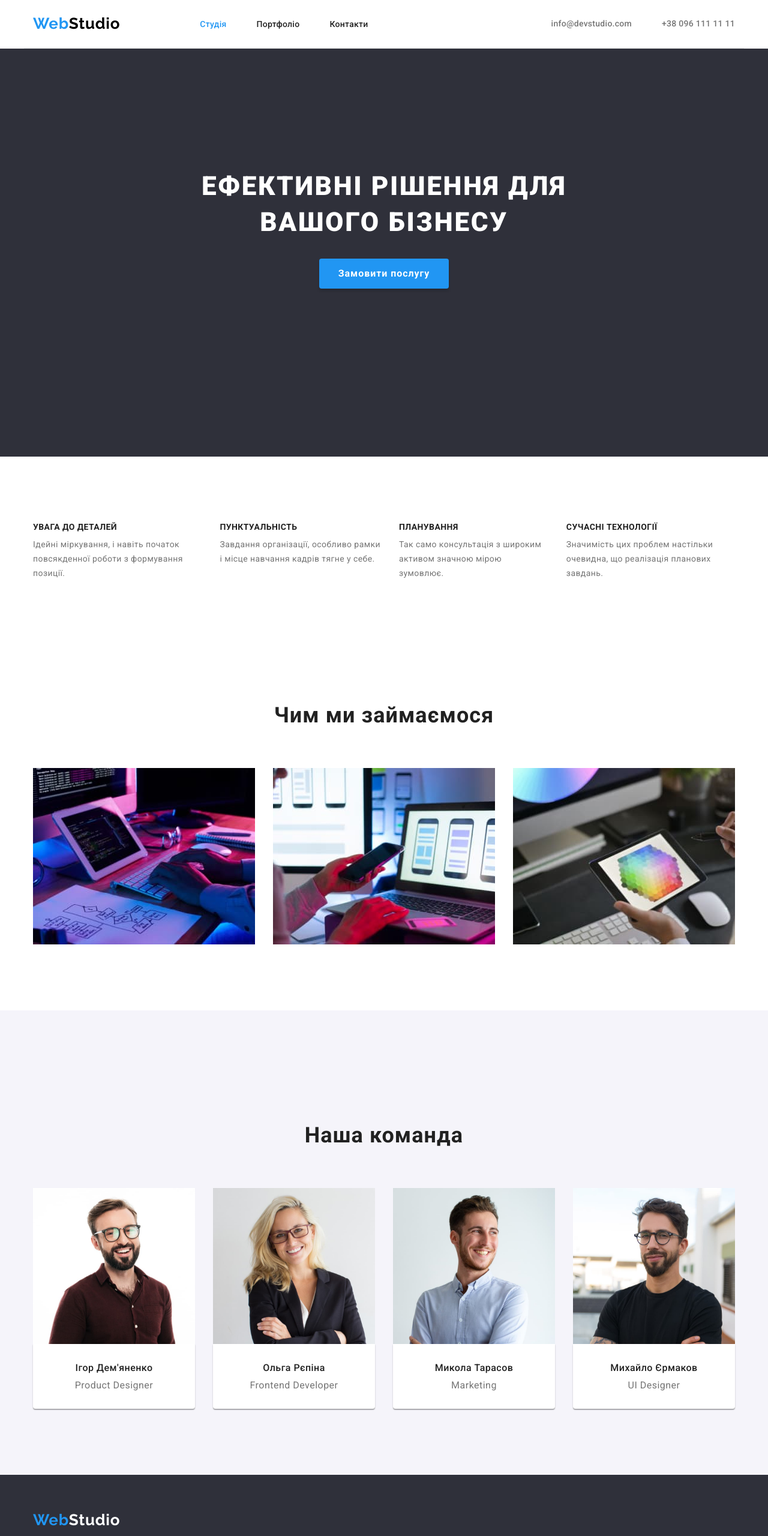
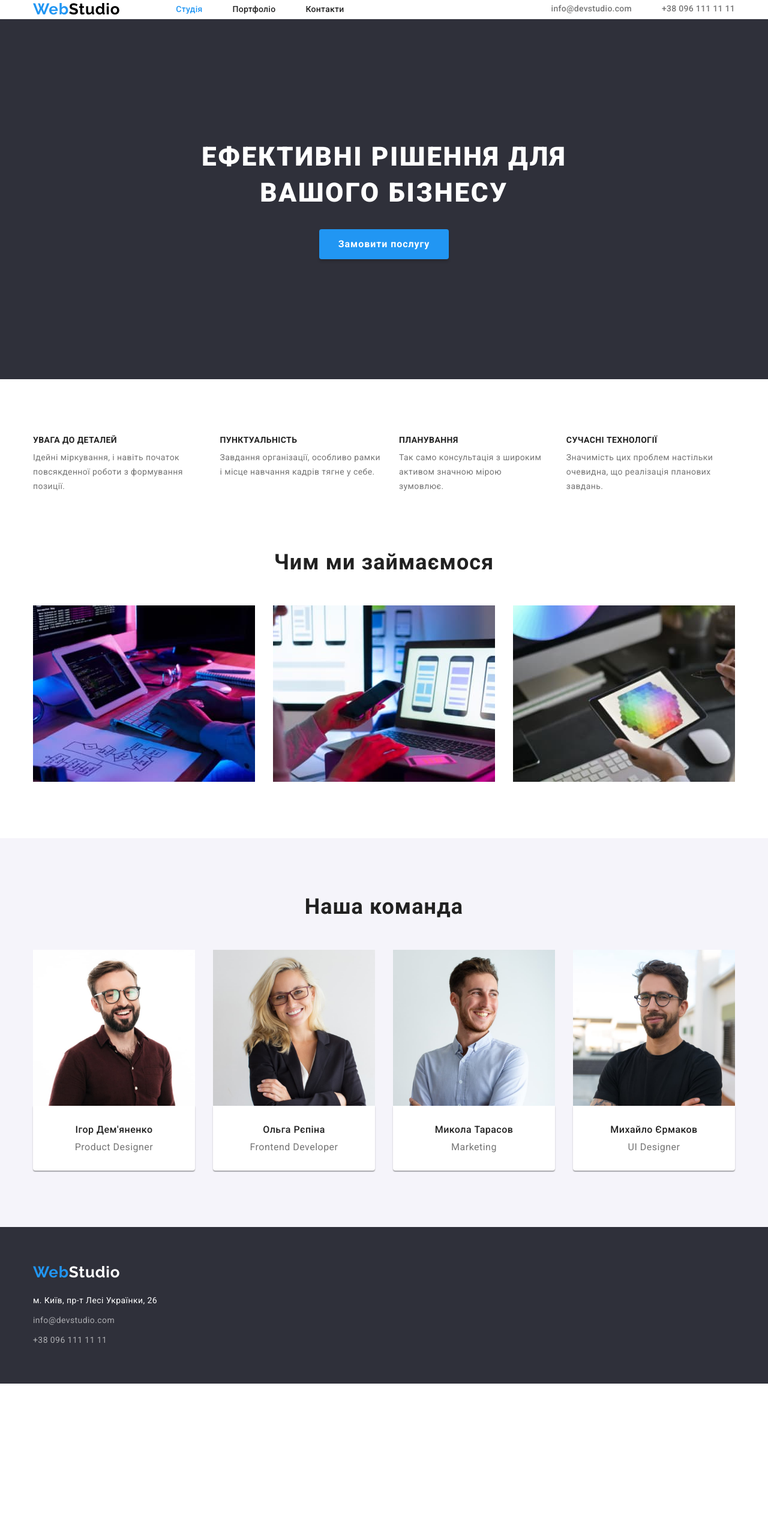
Before and after one commit to tTanya98/goit-markup-hw-03, a plain HTML site: page index.html in a window 1280 px wide. Shown: the top 2560 px of the page at 60% size. After the commit the page ends 2306 px from the top, so only its background shows below. Drawn offline with nearby package versions, Linux system fonts and the light colour scheme.

Commit message:
Fixed mistakes

```diff
--- a/css/styles.css
+++ b/css/styles.css
@@ -35,8 +35,10 @@ img {
   margin-right: auto;
   /* outline: 1px solid tomato; */
 }
+.header {
+  border-bottom: 1px solid #ececec;
+}
 .header-container {
-  border-bottom: 1px solid #ececec;
   display: flex;
   flex-direction: row;
   align-items: center;
@@ -56,11 +58,6 @@ img {
 .logo-header {
   color: black;
 }
-.header-logo,
-.logo-header {
-  margin-top: 24px;
-  margin-bottom: 25px;
-}
 .nav-header {
   margin-right: auto;
   margin-left: 93px;
@@ -68,6 +65,9 @@ img {
 .nav-list {
   display: flex;
   gap: 50px;
+  padding-left: 0;
+  margin-top: 0;
+  margin-bottom: 0;
 }
 .nav-list-item {
   list-style-type: none;
@@ -115,7 +115,7 @@ img {
   background-color: #2f303a;
   text-align: center;
   padding-top: 200px;
-  padding-bottom: 280px;
+  padding-bottom: 200px;
 }
 .hero-title {
   font-weight: 900;
@@ -161,6 +161,7 @@ img {
   gap: 30px;
   padding-left: 0;
   padding-right: 0;
+  margin: 0;
 }
 .skills-list-item {
   list-style-type: none;
@@ -172,7 +173,7 @@ img {
   letter-spacing: 0.03em;
   text-transform: uppercase;
   color: var(--primary-title-color);
-  padding-bottom: 10px;
+  margin-bottom: 10px;
 }
 .skills-list-text {
   font-size: 14px;
@@ -183,6 +184,7 @@ img {
 /* Section work */
 
 .work {
+  padding-top: 0;
 }
 .work-title,
 .team-title {
@@ -191,7 +193,7 @@ img {
   letter-spacing: 0.03em;
   color: var(--primary-title-color);
   text-align: center;
-  padding-bottom: 50px;
+  margin-bottom: 50px;
 }
 .work-list {
   display: flex;
@@ -199,6 +201,7 @@ img {
   gap: 30px;
   padding-left: 0;
   padding-right: 0;
+  margin: 0;
 }
 .work-list-item {
   list-style-type: none;
@@ -213,9 +216,12 @@ img {
     0px 2px 1px rgba(0, 0, 0, 0.2);
   border-radius: 0px 0px 4px 4px;
   height: 108px;
+  padding-top: 30px;
+  padding-bottom: 30px;
 }
+
 .team-title {
-  padding-top: 94px;
+  padding-top: 0;
 }
 .team-list {
   display: flex;
@@ -223,6 +229,7 @@ img {
   gap: 30px;
   padding-left: 0;
   padding-right: 0;
+  margin: 0%;
 }
 .team-list-item {
   list-style-type: none;
@@ -235,7 +242,7 @@ img {
   text-align: center;
   letter-spacing: 0.03em;
   color: var(--primary-title-color);
-  padding-top: 30px;
+  margin-bottom: 10px;
 }
 .team-list-text {
   font-size: 16px;
@@ -243,8 +250,6 @@ img {
   text-align: center;
   letter-spacing: 0.03em;
   color: var(--primary-text-color);
-  padding-bottom: 30px;
-  padding-top: 10px;
 }
 /* Footer */
 .footer {
@@ -261,15 +266,16 @@ img {
 }
 .footer-logo,
 .logo-footer {
-  margin-top: 60px;
+  padding-top: 60px;
+  padding-bottom: 20px;
 }
 .address {
 }
 .address-list {
   padding-left: 0;
   padding-right: 0;
-  margin-top: 20px;
-  margin-bottom: 60px;
+  margin: 0px;
+  padding-bottom: 60px;
 }
 .address-list-item:not(:last-child) {
   margin-bottom: 9px;
@@ -304,7 +310,8 @@ img {
   gap: 8px;
   padding-left: 0;
   padding-right: 0;
-  margin-bottom: 34px;
+  margin-top: 0;
+  margin-bottom: 50px;
 }
 .filter-list-item {
   list-style-type: none;
@@ -358,8 +365,12 @@ img {
   border-bottom: 1px solid #eeeeee;
   width: 100%;
   height: 110px;
+  padding-top: 20px;
+  padding-left: 24px;
+  padding-bottom: 20px;
 }
 .filter-works-item {
+  margin: 0;
   list-style-type: none;
   /* outline: 1px solid teal; */
   flex-basis: calc(100% / 3 - 30px);
@@ -371,15 +382,11 @@ img {
   line-height: 2;
   letter-spacing: 0.06em;
   color: var(--primary-title-color);
-  padding-top: 20px;
-  padding-left: 24px;
 }
 .filter-works-text {
   font-size: 16px;
   line-height: 1.87;
   letter-spacing: 0.03em;
   color: var(--primary-text-color);
-  padding-top: 4px;
-  padding-bottom: 20px;
-  padding-left: 24px;
+  margin-top: 4px;
 }
--- a/index.html
+++ b/index.html
@@ -122,7 +122,7 @@
         </div>
       </section>
       <section class="team section">
-        <div class="container">
+        <div class="team-container container">
           <h2 class="team-title">Наша команда</h2>
           <ul class="team-list">
             <li class="team-list-item">
```
